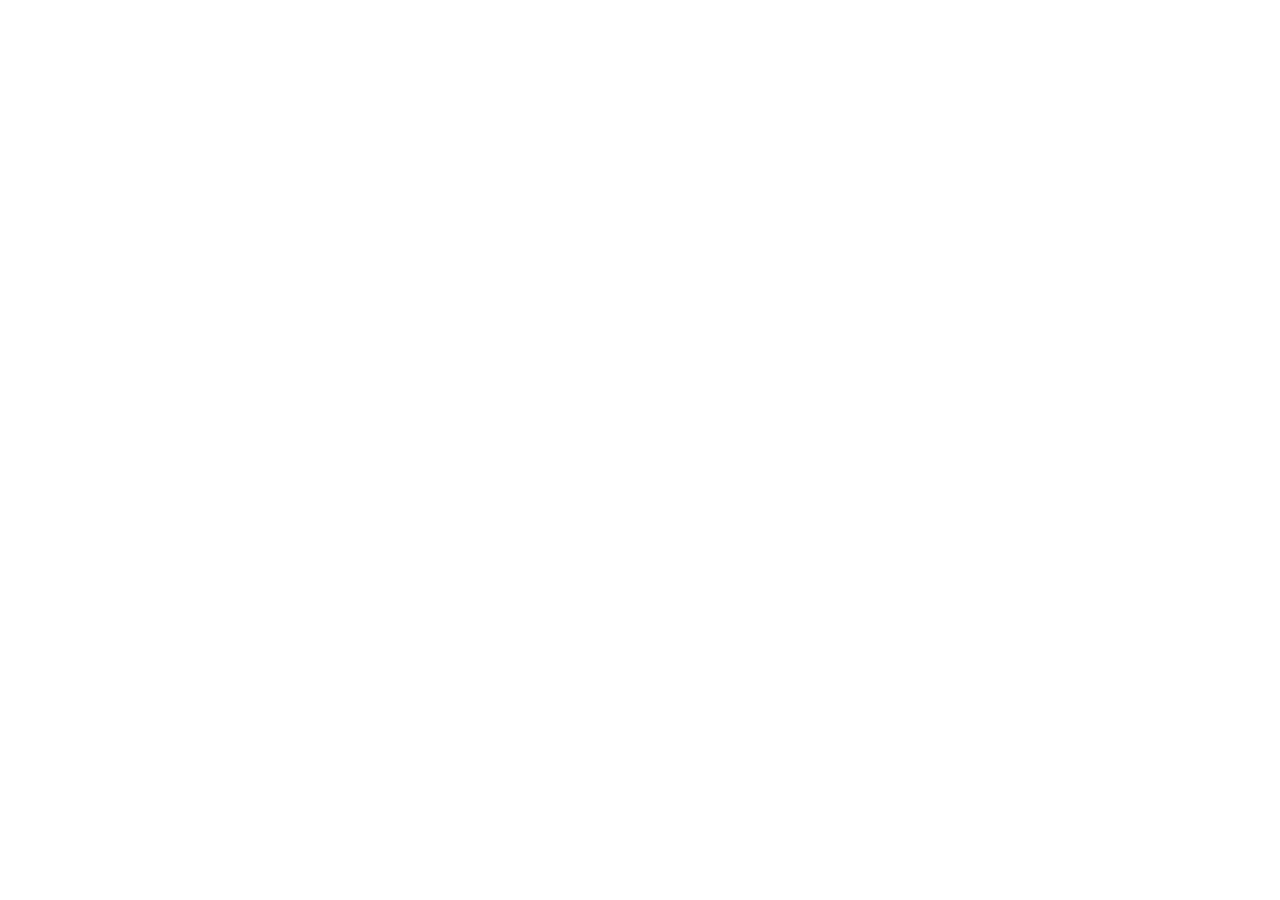
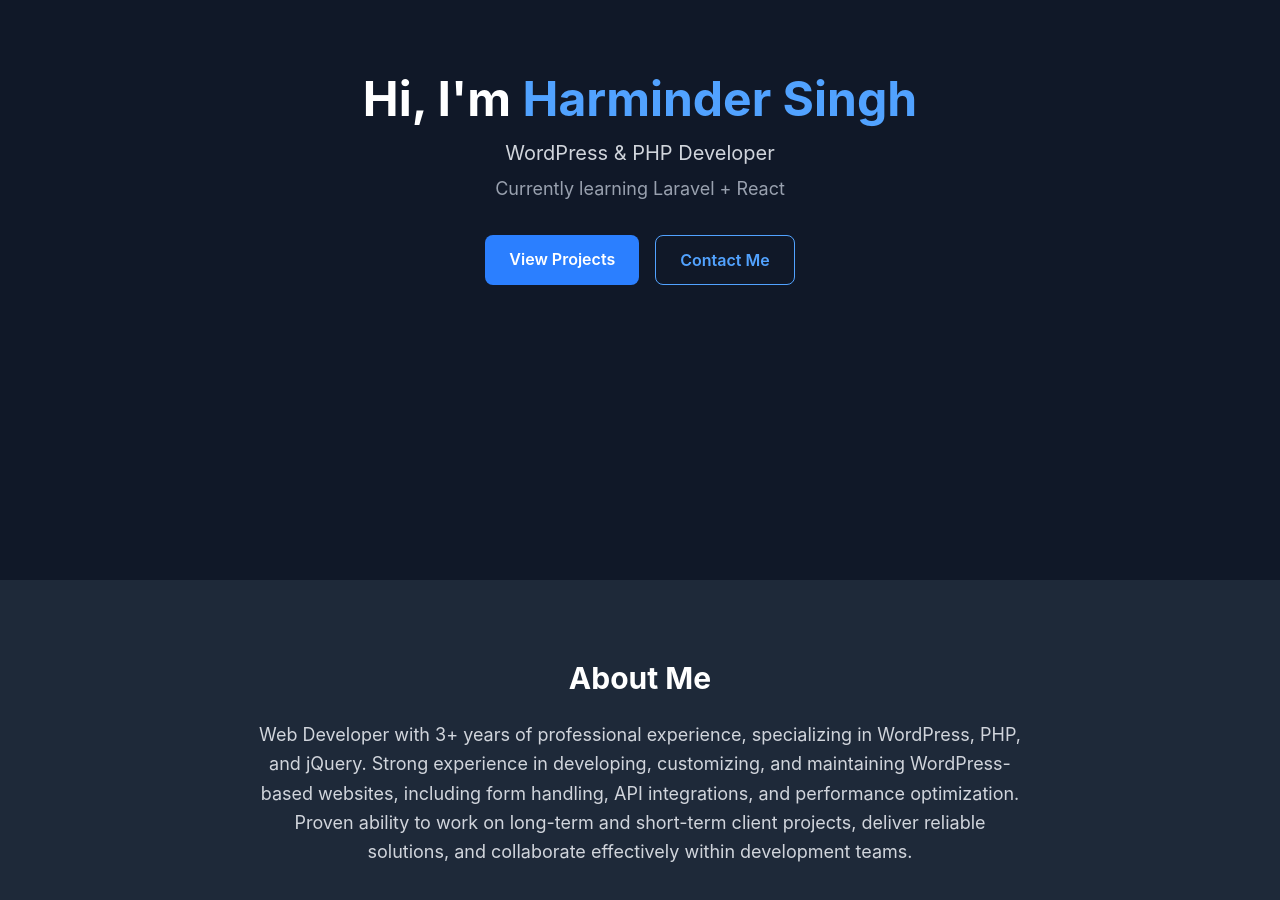
Before and after one commit to hnyoo1/project-portfolio, a React app in the folder frontend/: page / in a window 1280 px wide. Shown: the part 280-1180 px from the top of the page. Before the commit the page ends 800 px from the top, so only its background shows below. Built offline with nearby package versions, Linux system fonts and the light colour scheme; the HTML template or start-up script is replaced by a standard one.

Commit message:
feat: build Home page with hero and about section

```diff
--- a/frontend/src/pages/Home.jsx
+++ b/frontend/src/pages/Home.jsx
@@ -1,4 +1,56 @@
+import { Link } from 'react-router-dom'
+
 function Home() {
-  return <h1>Home Page</h1>
+  return (
+    <div>
+
+      {/* Hero Section */}
+      <section className="bg-gray-900 text-white min-h-screen flex flex-col items-center justify-center text-center px-6">
+        <h1 className="text-5xl font-bold mb-4">
+          Hi, I'm <span className="text-blue-400">Harminder Singh</span>
+        </h1>
+
+        <p className="text-xl text-gray-300 mb-2">
+          WordPress & PHP Developer
+        </p>
+
+        <p className="text-lg text-gray-400 mb-8">
+          Currently learning Laravel + React
+        </p>
+
+        {/* Buttons */}
+        <div className="flex gap-4">
+          <Link
+            to="/projects"
+            className="bg-blue-500 hover:bg-blue-600 text-white px-6 py-3 rounded-lg font-semibold"
+          >
+            View Projects
+          </Link>
+
+          <Link
+            to="/contact"
+            className="border border-blue-400 text-blue-400 hover:bg-blue-400 hover:text-white px-6 py-3 rounded-lg font-semibold"
+          >
+            Contact Me
+          </Link>
+        </div>
+      </section>
+
+      {/* About Section */}
+      <section className="bg-gray-800 text-white py-20 px-6">
+        <div className="max-w-3xl mx-auto text-center">
+          <h2 className="text-3xl font-bold mb-6">About Me</h2>
+          <p className="text-gray-300 text-lg leading-relaxed">
+            Web Developer with 3+ years of professional experience, specializing in WordPress, PHP, and jQuery. Strong experience in
+            developing, customizing, and maintaining WordPress-based websites, including form handling, API integrations, and
+            performance optimization. Proven ability to work on long-term and short-term client projects, deliver reliable solutions, and
+            collaborate effectively within development teams.
+          </p>
+        </div>
+      </section>
+
+    </div>
+  )
 }
+
 export default Home
```
